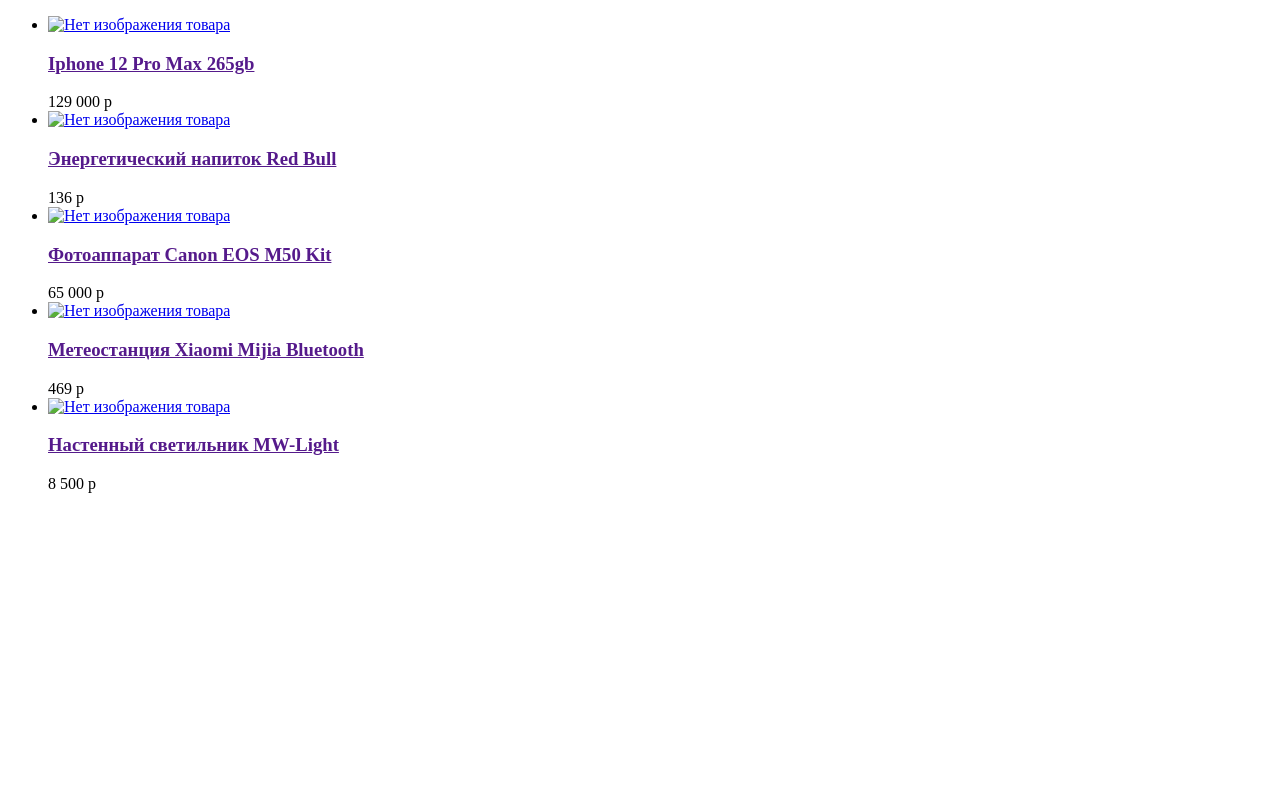
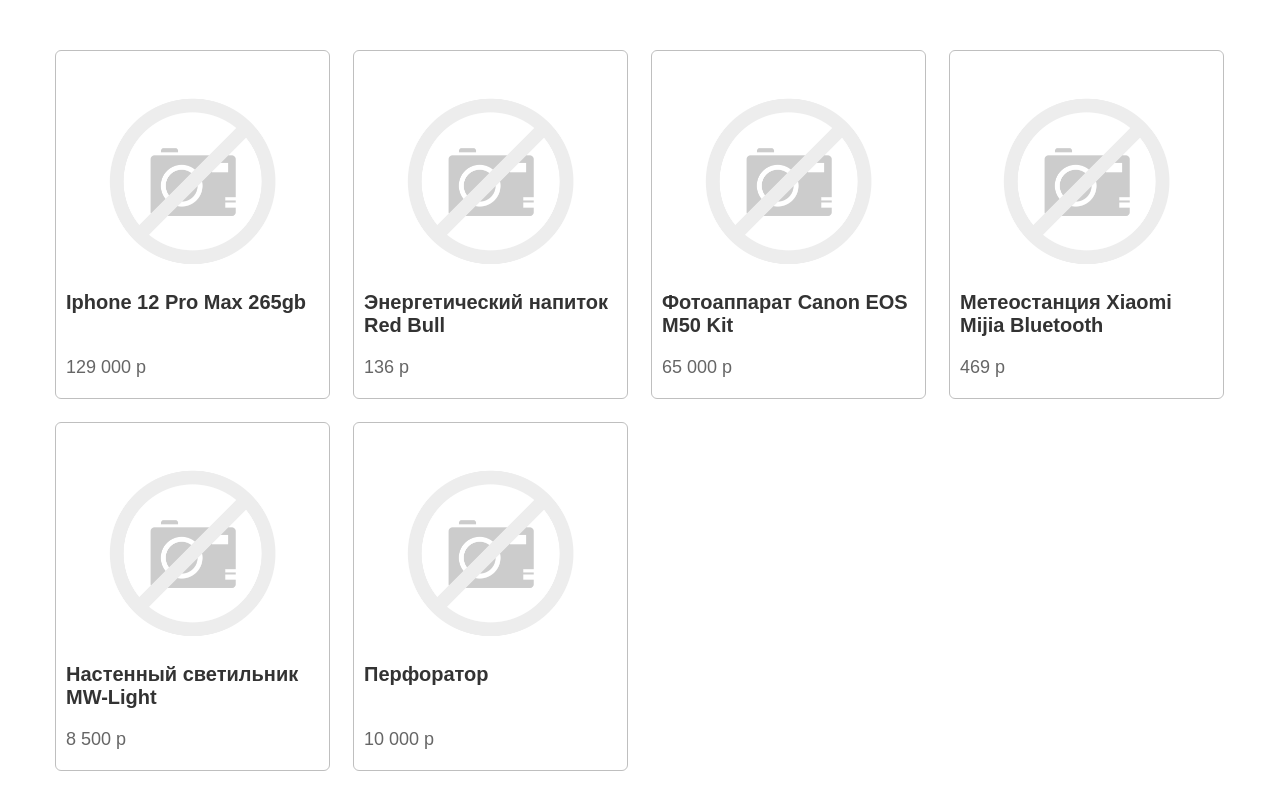
Before and after one commit to ThreeHagridBucks/special-app, a plain HTML site: page index.html in a window 1280 px wide. Drawn offline with Linux system fonts and the light colour scheme.

Commit message:
added new item

```diff
--- /dev/null
+++ b/css/_mixin.scss
@@ -0,0 +1,5 @@
+@mixin clearListStyles {
+    margin: 0;
+    padding: 0;
+    list-style: none;
+}
--- /dev/null
+++ b/css/_variables.scss
@@ -0,0 +1,4 @@
+$containerMaxwidth: 1170px;
+$gridGutter: 23px;
+$colorText: #333;
+$colorTextLight: #666;
--- /dev/null
+++ b/css/common.scss
@@ -0,0 +1,22 @@
+@import '_variables.scss';
+
+* {
+    box-sizing: border-box;
+}
+
+html,
+body {
+    margin: 0;
+    padding: 0;
+    font-family: sans-serif;
+}
+
+.container {
+    padding: 50px 0;
+    max-width: $containerMaxwidth;
+    margin:  0 auto;
+}
+
+img {
+    max-width: 100%;
+}
--- /dev/null
+++ b/css/grid.scss
@@ -0,0 +1,17 @@
+@import '_variables.scss';
+@import '_mixin.scss';
+
+.grid {
+    display: flex;
+    flex-wrap: wrap;
+    @include clearListStyles;
+
+    &__item {
+        width: 275px;
+        margin-bottom: $gridGutter;
+
+        &:not(:nth-child(4n)) {
+            margin-right: $gridGutter;
+        }
+    }
+}
--- /dev/null
+++ b/css/products-list.scss
@@ -0,0 +1,36 @@
+@import '_variables.scss';
+
+.card {
+    display: flex;
+    flex-direction: column;
+    height: 100%;
+    padding: 20px 10px;
+    border: 1px solid #bfbfbf;
+    border-radius: 6px;
+
+    &__image {
+        height: 220px;
+        img {
+            width: 100%;
+            height: 100%;
+            object-fit: cover;
+        }
+    }
+
+    &__title {
+        margin: 0 0 20px;
+        font-size: 20px;
+
+        a {
+            color: $colorText;
+            text-decoration: none;
+        }
+
+    }
+
+    &__price {
+        margin-top: auto;
+        font-size: 18px;
+        color: $colorTextLight;
+    }
+}
--- /dev/null
+++ b/css/style.scss
@@ -0,0 +1,3 @@
+@import 'common.scss';
+@import 'grid.scss';
+@import 'products-list.scss';
--- a/index.html
+++ b/index.html
@@ -65,6 +65,17 @@
 					<span class="card__price">8 500 р</span>
 				</article>
 			</li>
+			<li class="grid__item">
+				<article class="card">
+					<a href="#" class="card__image">
+						<img src="img/no-product-image-available.png" alt="Нет изображения товара">
+					</a>
+					<h3 class="card__title">
+						<a href="">Перфоратор</a>
+					</h3>
+					<span class="card__price">10 000 р</span>
+				</article>
+			</li>
 		</ul>
 	</div>
 </body>
```
Also changed, not shown: Compiled-HTML/index.html (added, +1 -0 lines), css/common.css (added), css/grid.css (added), css/products-list.css (added), css/style.css (added), img/no-product-image-available.png (added), 5 other files.
